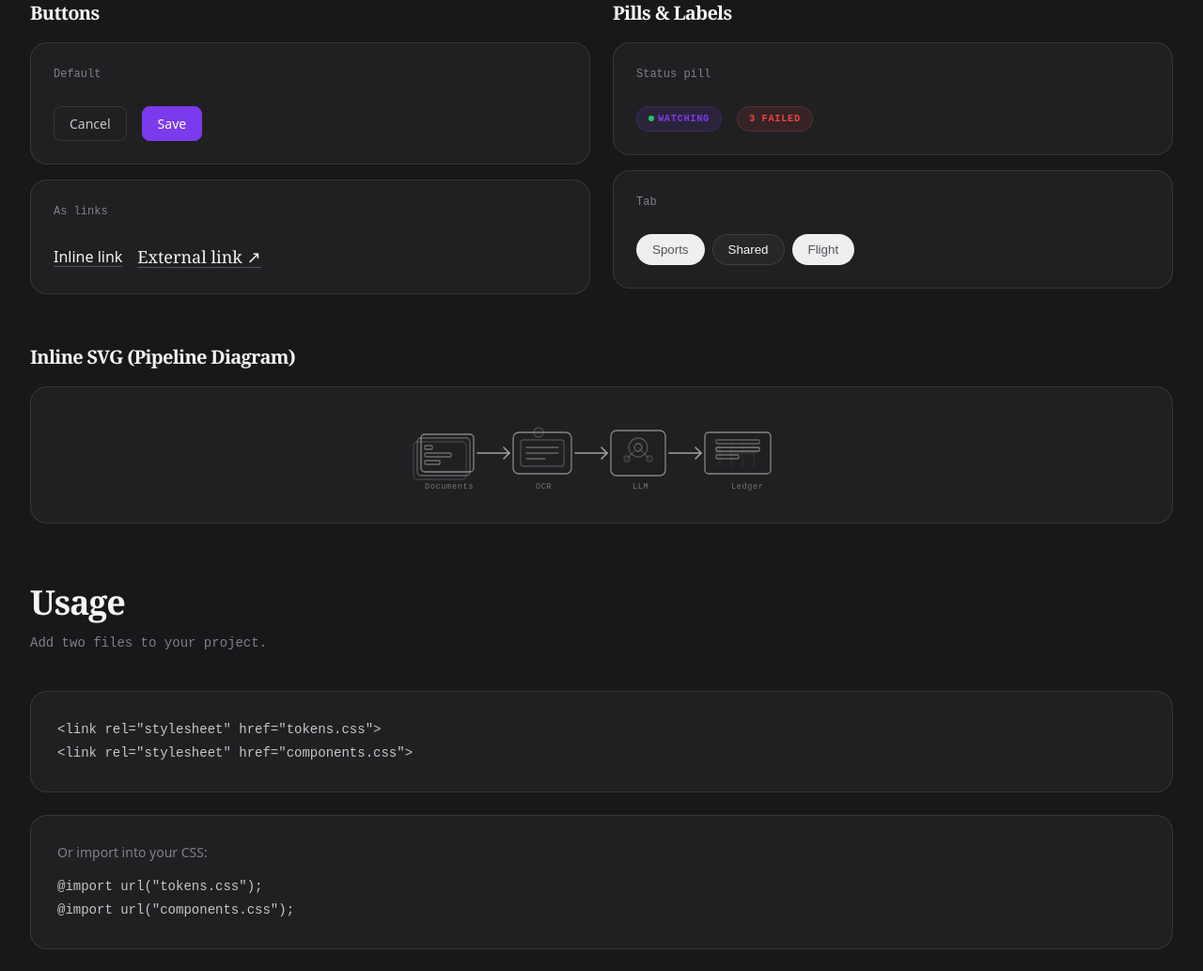
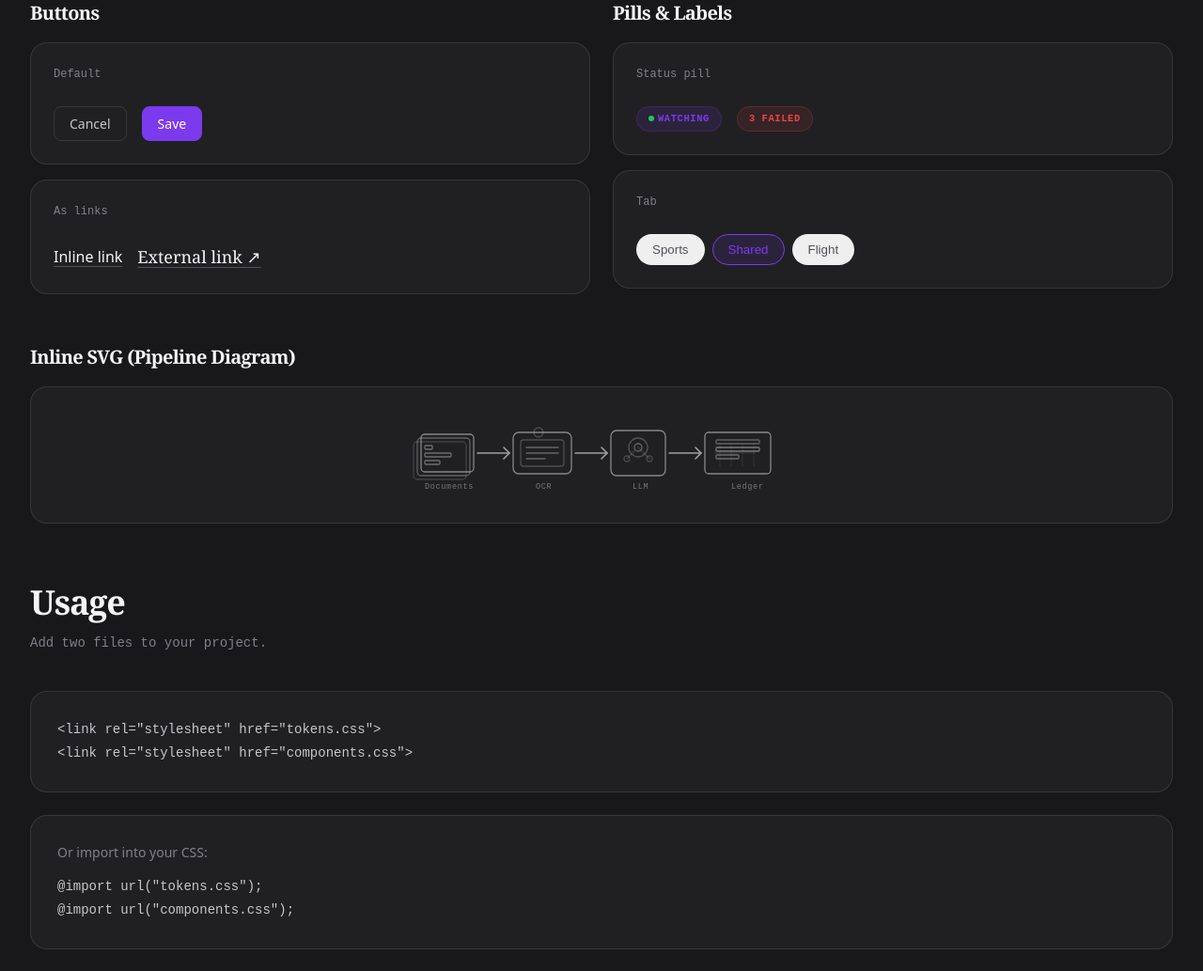
Before and after one commit to mkmlman/trail, a website: page index.html in a window 1280 px wide. Shown: the part 4426-5459 px from the top of the page at 94% size. Drawn offline with Linux system fonts and the light colour scheme.

Commit message:
fix tab active state to use accent color for clear visual distinction

```diff
--- a/components.css
+++ b/components.css
@@ -336,9 +336,9 @@ body {
 }
 
 .sr-tab.active {
-  color: var(--sr-text);
-  background: var(--sr-bg-card);
-  border-color: var(--sr-border);
+  color: var(--sr-accent);
+  background: var(--sr-accent-subtle);
+  border-color: var(--sr-accent);
 }
 
 /* ─── Reduced motion ─── */
```
